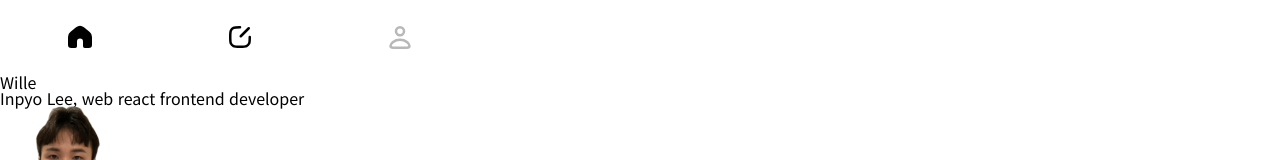
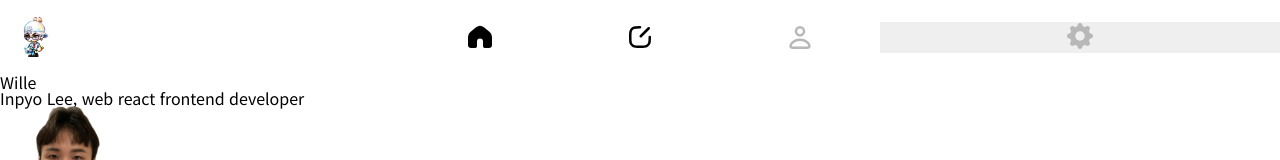
Before and after one commit to WilleLee/wille_logs, a Next.js app: page / in a window 1280 px wide. Shown: the top 160 px of the page. Built offline with nearby package versions, Linux system fonts and the light colour scheme; no server answers; the database is empty.

Commit message:
[ADD] adding transparent button

```diff
--- /dev/null
+++ b/app/_components/buttons/index.ts
@@ -0,0 +1,6 @@
+import { ButtonHTMLAttributes } from "react";
+
+export interface DefaultButtonProps
+  extends ButtonHTMLAttributes<HTMLButtonElement> {
+  children: React.ReactNode;
+}
--- a/app/_components/layouts/Header.tsx
+++ b/app/_components/layouts/Header.tsx
@@ -7,6 +7,9 @@ import UserSvg from "@components/svgs/UserSvg";
 import WriteSvg from "@components/svgs/WriteSvg";
 import styles from "./header.module.scss";
 import Link from "next/link";
+import SettingSvg from "../svgs/SettingSvg";
+import Image from "next/image";
+import avatar128 from "@images/avatar128.png";
 
 type Props = {};
 
@@ -22,7 +25,10 @@ interface HeaderViewProps extends AllHTMLAttributes<HTMLDivElement> {
 function HeaderView({ pathname, ...props }: HeaderViewProps) {
   const router = useRouter();
   return (
-    <div {...props}>
+    <div className={styles.wrapper} {...props}>
+      <div>
+        <Image role="button" width="40" src={avatar128} alt="home" />
+      </div>
       <nav className={styles.nav}>
         <button
           aria-label="home page"
@@ -59,6 +65,9 @@ function HeaderView({ pathname, ...props }: HeaderViewProps) {
           />
         </button>
       </nav>
+      <button aria-label="setting">
+        <SettingSvg aria-hidden width="26" className={styles.settingSvg} />
+      </button>
     </div>
   );
 }
--- a/app/_components/layouts/header.module.scss
+++ b/app/_components/layouts/header.module.scss
@@ -1,6 +1,25 @@
+.wrapper {
+  width: 100%;
+  height: 74px;
+  display: grid;
+  align-items: center;
+  grid-template-columns: 1fr 480px 1fr;
+
+  > div:first-child {
+    display: flex;
+    justify-content: flex-start;
+    margin-left: 16px;
+  }
+  > div:last-child {
+    display: flex;
+    justify-content: flex-end;
+    margin-right: 16px;
+  }
+}
+
 .nav {
-  width: 480px;
-  height: 74px;
+  width: 100%;
+  height: 100%;
   display: grid;
   grid-template-columns: repeat(3, 1fr);
   grid-template-rows: 1fr;
@@ -15,6 +34,7 @@
   border-radius: 10px;
   background-color: rgb(var(--background));
   transition: background-color var(--bg-transition);
+  cursor: pointer;
   &:hover,
   &:focus {
     background-color: rgba(var(--background-hover));
@@ -23,3 +43,12 @@
     background-color: rgba(var(--background-active));
   }
 }
+
+.settingSvg {
+  fill: rgb(var(--icon-faded));
+  transition: fill var(--bg-transition);
+  &:hover,
+  &:focus {
+    fill: rgb(var(--icon));
+  }
+}
--- a/app/_components/svgs/SettingSvg.tsx
+++ b/app/_components/svgs/SettingSvg.tsx
@@ -3,7 +3,7 @@ import { DefaultSvgProps } from ".";
 
 interface Props extends DefaultSvgProps {}
 
-export default function ThreadsSvg({
+export default function SettingSvg({
   color = "rgb(var(--icon))",
   width = "16",
   ...props
@@ -13,7 +13,6 @@ export default function ThreadsSvg({
       xmlns="http://www.w3.org/2000/svg"
       width={width}
       height={width}
-      fill={color}
       viewBox="0 0 16 16"
       {...props}
     >
```
Also changed, not shown: app/_components/buttons/TransparentButton.tsx (added, +8 -0 lines), app/_components/buttons/transparentButton.module.scss (added).
